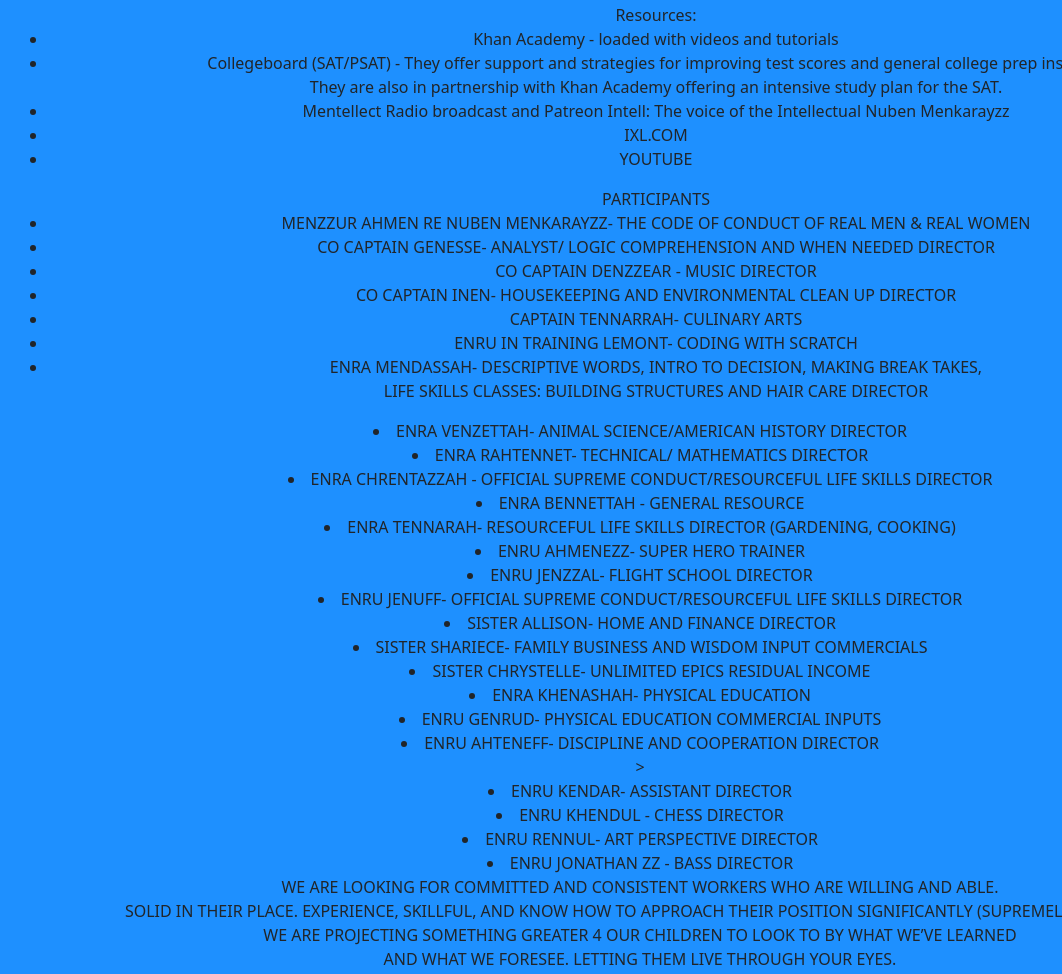
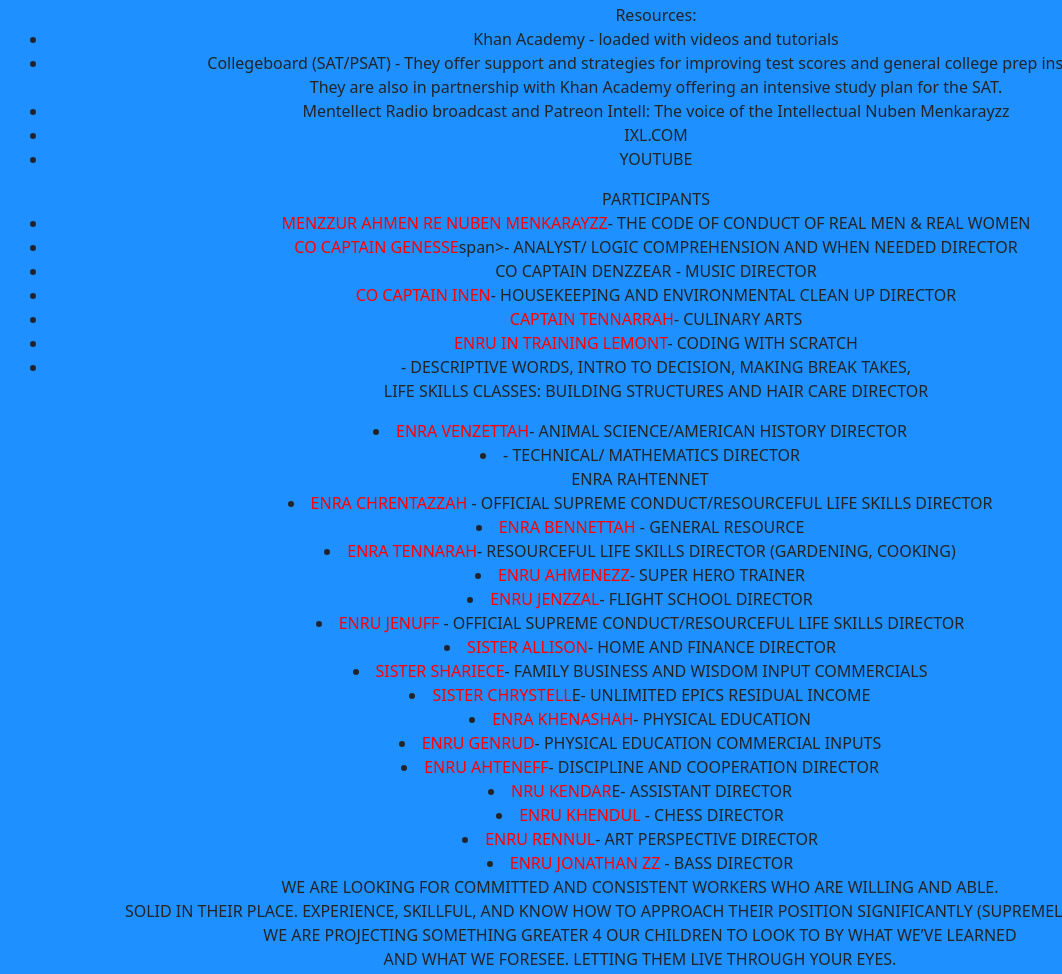
Before and after one commit to Zkabwang/AMERICAANSEEDS, a plain HTML site: page index.html in a window 1280 px wide. Shown: the part 5433-6407 px from the top of the page, without its empty margins (0-1062 px from the left). Drawn offline with nearby package versions, Linux system fonts and the light colour scheme.

Commit message:
Update index.html

```diff
--- a/index.html
+++ b/index.html
@@ -391,59 +391,60 @@ Resources:
 </li>
       </ul>
       <ul >PARTICIPANTS
-        <li>MENZZUR AHMEN RE NUBEN MENKARAYZZ- THE CODE OF CONDUCT OF REAL MEN & REAL WOMEN
+        <li><span style="color:red">MENZZUR AHMEN RE NUBEN MENKARAYZZ</span>- THE CODE OF CONDUCT OF REAL MEN & REAL WOMEN
 </li>
-         <li>CO CAPTAIN GENESSE- ANALYST/ LOGIC COMPREHENSION AND WHEN NEEDED DIRECTOR</li>
+         <li><span style="color:red">CO CAPTAIN GENESSE</span>span>- ANALYST/ LOGIC COMPREHENSION AND WHEN NEEDED DIRECTOR</li>
         <li>CO CAPTAIN DENZZEAR - MUSIC DIRECTOR
 </li>
-        <li>CO CAPTAIN INEN- HOUSEKEEPING AND ENVIRONMENTAL CLEAN UP DIRECTOR
+        <li><span style="color:red">CO CAPTAIN INEN</span>- HOUSEKEEPING AND ENVIRONMENTAL CLEAN UP DIRECTOR
         </li>
-        <li>CAPTAIN TENNARRAH- CULINARY ARTS
+        <li><span style="color:red">CAPTAIN TENNARRAH</span>- CULINARY ARTS
 </li>
-        <li>ENRU IN TRAINING LEMONT- CODING WITH SCRATCH
+        <li><span style="color:red">ENRU IN TRAINING LEMONT</span>- CODING WITH SCRATCH
 </li>
-        <li>ENRA MENDASSAH- DESCRIPTIVE WORDS,  INTRO TO DECISION, MAKING BREAK TAKES,<br/>
+        <li><span style="color:red"ENRA MENDASSAH></span>- DESCRIPTIVE WORDS,  INTRO TO DECISION, MAKING BREAK TAKES,<br/>
           LIFE SKILLS CLASSES: BUILDING STRUCTURES AND HAIR CARE DIRECTOR </li>
 </ul>
-     <li>ENRA VENZETTAH- ANIMAL SCIENCE/AMERICAN HISTORY DIRECTOR
+     <li><span style="color:red">ENRA VENZETTAH</span>- ANIMAL SCIENCE/AMERICAN HISTORY DIRECTOR
 </li>
-      <li>ENRA RAHTENNET- TECHNICAL/ MATHEMATICS DIRECTOR
+      <li><span style="color:red"></span>- TECHNICAL/ MATHEMATICS DIRECTOR
+</li>ENRA RAHTENNET
+       <li><span style="color:red">ENRA CHRENTAZZAH</span> - OFFICIAL SUPREME CONDUCT/RESOURCEFUL LIFE SKILLS DIRECTOR
 </li>
-       <li>ENRA CHRENTAZZAH - OFFICIAL SUPREME CONDUCT/RESOURCEFUL LIFE SKILLS DIRECTOR
+       <li><span style="color:red">ENRA BENNETTAH</span> - GENERAL RESOURCE
 </li>
-       <li>ENRA BENNETTAH - GENERAL RESOURCE
+       <li><span style="color:red">ENRA TENNARAH</span>- RESOURCEFUL LIFE SKILLS DIRECTOR (GARDENING, COOKING)
 </li>
-       <li>ENRA TENNARAH- RESOURCEFUL LIFE SKILLS DIRECTOR (GARDENING, COOKING)
+       <li><span style="color:red">ENRU AHMENEZZ</span>- SUPER HERO TRAINER
 </li>
-       <li>ENRU AHMENEZZ- SUPER HERO TRAINER
+       <li><span style="color:red">ENRU JENZZAL</span>- FLIGHT SCHOOL DIRECTOR
 </li>
-       <li>ENRU JENZZAL- FLIGHT SCHOOL DIRECTOR
-</li>
-       <li>ENRU JENUFF- OFFICIAL SUPREME CONDUCT/RESOURCEFUL LIFE SKILLS DIRECTOR
+       <li><span style="color:red">ENRU JENUFF</span>
+         - OFFICIAL SUPREME CONDUCT/RESOURCEFUL LIFE SKILLS DIRECTOR
 </li>
 
 
-       <li>SISTER ALLISON- HOME AND FINANCE DIRECTOR
+       <li><span style="color:red">SISTER ALLISON</span>- HOME AND FINANCE DIRECTOR
 </li>
-       <li>SISTER SHARIECE- FAMILY BUSINESS AND WISDOM INPUT COMMERCIALS
+       <li><span style="color:red">SISTER SHARIECE</span>- FAMILY BUSINESS AND WISDOM INPUT COMMERCIALS
 </li>
-       <li>SISTER CHRYSTELLE- UNLIMITED EPICS RESIDUAL INCOME
+       <li><span style="color:red">SISTER CHRYSTELL</span>E- UNLIMITED EPICS RESIDUAL INCOME
 </li>
-       <li>ENRA KHENASHAH- PHYSICAL EDUCATION
+       <li><span style="color:red">ENRA KHENASHAH</span>- PHYSICAL EDUCATION
 </li>
-       <li>ENRU GENRUD- PHYSICAL EDUCATION COMMERCIAL INPUTS
+       <li><span style="color:red">ENRU GENRUD</span>- PHYSICAL EDUCATION COMMERCIAL INPUTS
 </li>
-       <li>ENRU AHTENEFF- DISCIPLINE AND COOPERATION DIRECTOR
-</li>
-      >
-       <li>ENRU KENDAR- ASSISTANT DIRECTOR
+       <li><span style="color:red">ENRU AHTENEFF</span>- DISCIPLINE AND COOPERATION DIRECTOR
 </li>
 
-       <li>ENRU KHENDUL - CHESS DIRECTOR
+       <li><span style="color:red">NRU KENDAR</span>E- ASSISTANT DIRECTOR
 </li>
-       <li>ENRU RENNUL- ART PERSPECTIVE DIRECTOR
+
+       <li><span style="color:red">ENRU KHENDUL</span> - CHESS DIRECTOR
 </li>
-       <li>ENRU JONATHAN ZZ - BASS DIRECTOR </li>
+       <li><span style="color:red">ENRU RENNUL</span>- ART PERSPECTIVE DIRECTOR
+</li>
+       <li><span style="color:red">ENRU JONATHAN ZZ</span> - BASS DIRECTOR </li>
       <p style=" backgroud-color:aqua">WE ARE LOOKING FOR COMMITTED AND CONSISTENT WORKERS WHO ARE WILLING AND ABLE.<br/>
         SOLID IN THEIR PLACE. EXPERIENCE, SKILLFUL, AND KNOW HOW TO APPROACH THEIR POSITION SIGNIFICANTLY (SUPREMELY THE BEST).
         <br/>WE ARE PROJECTING SOMETHING GREATER 4 OUR CHILDREN TO LOOK TO BY WHAT WE’VE LEARNED <br/>
```
